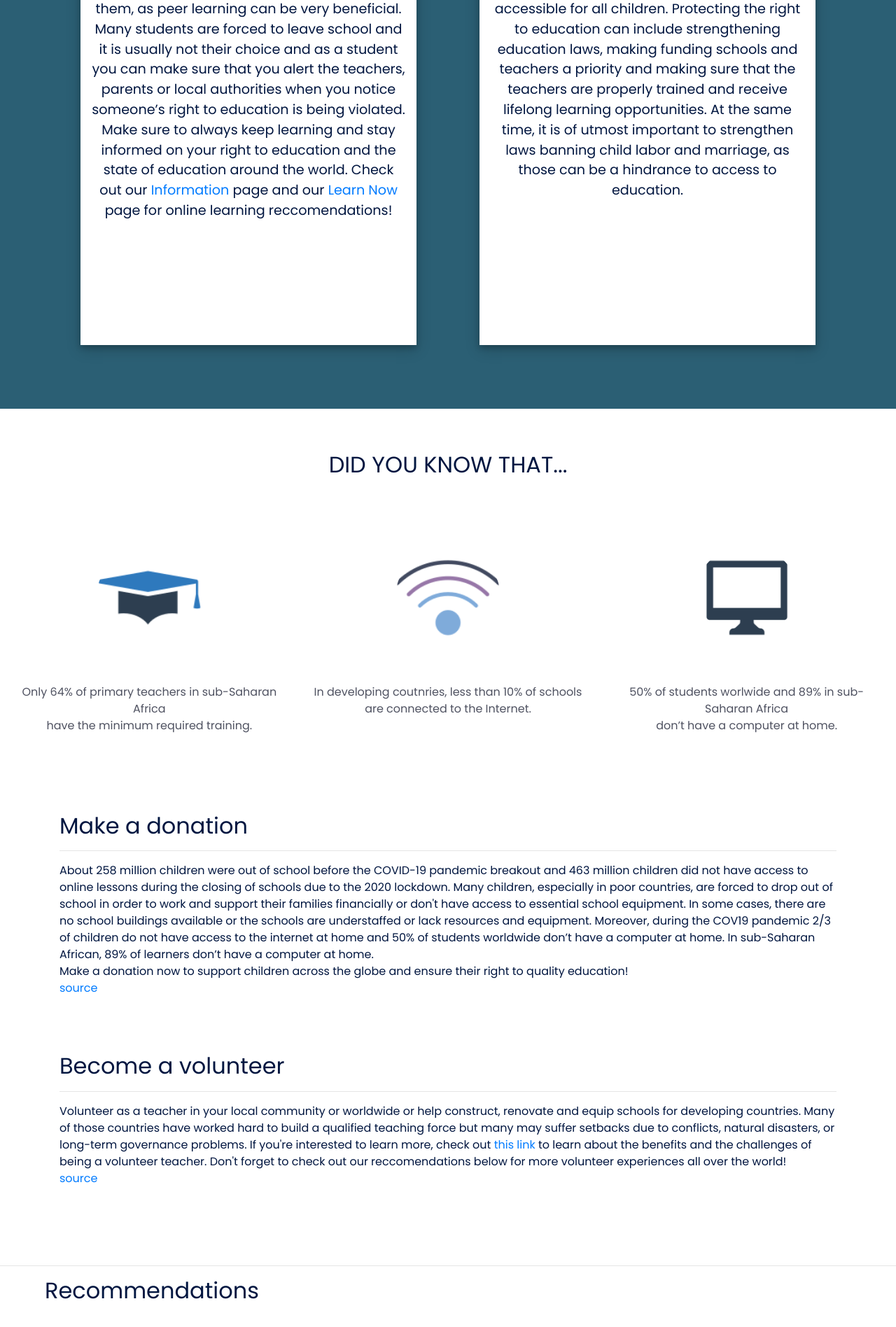
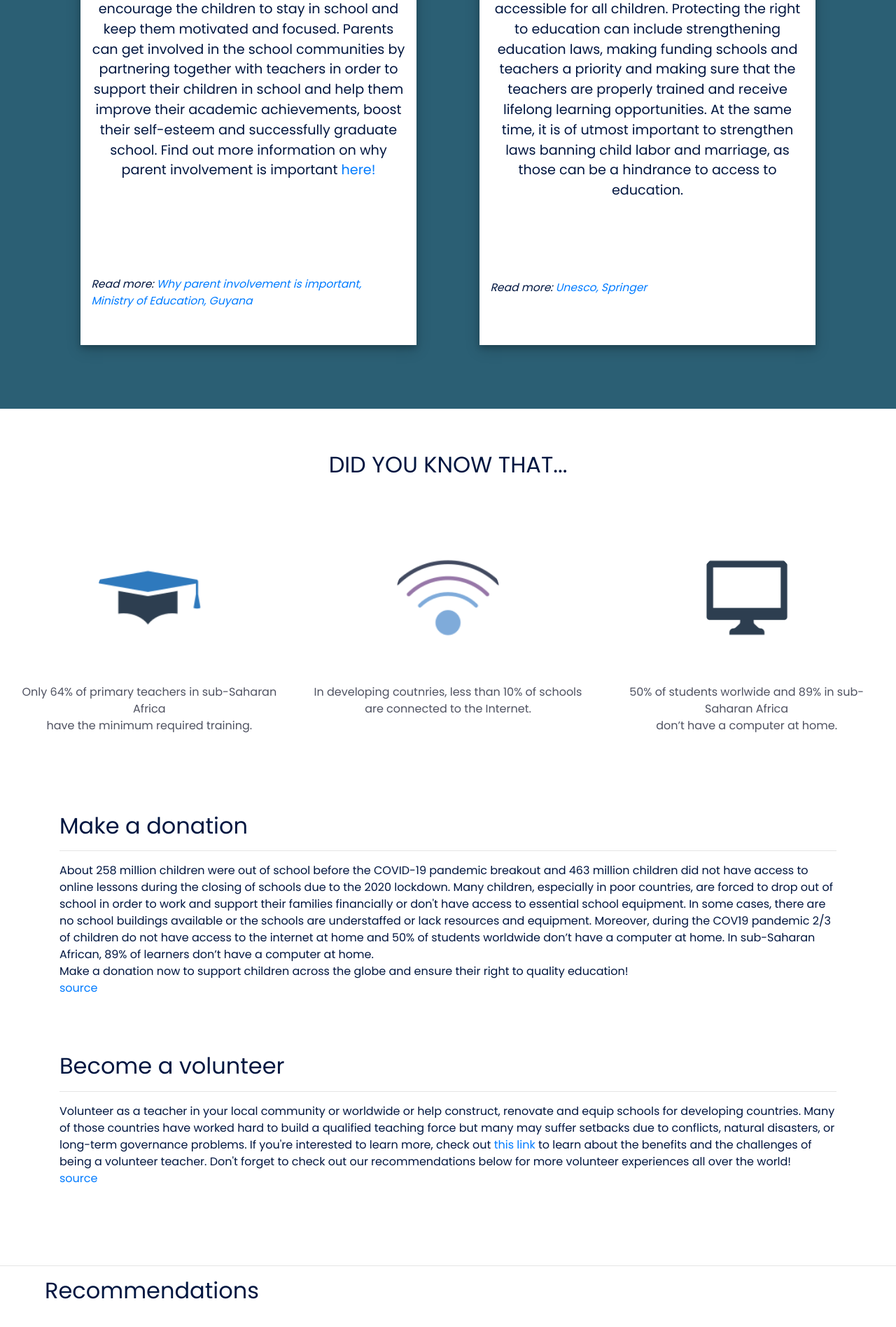
Before and after one commit to gesot/education-for-all, a PHP site: page /WaysToHelp.html in a window 1280 px wide. Shown: the part 2856-4752 px from the top of the page at 70% size. Run offline with PHP 8.4, Linux system fonts and the light colour scheme.

Commit message:
updated content and sources

```diff
--- a/WaysToHelp.css
+++ b/WaysToHelp.css
@@ -279,7 +279,14 @@ p {
     margin: 0 auto;
   }
 }
-
+.sources {
+  font-size: 13px;
+  text-align: left;
+  font-style: italic;
+}
+a {
+  color: red;
+}
 /*--TAKE ACTION CSS--*/
 .did-you-know {
   margin-bottom: 0;
@@ -308,7 +315,7 @@ p {
   margin-top: 6em;
   margin-bottom: 6em;
 }
-/*RECCOMENDATIONS CSS*/
+/*RECOMEMNDATIONS CSS*/
 
 .clearfix:after {
   content: "";
@@ -358,11 +365,11 @@ p {
 .button-text a:hover {
   color: white;
 }
-.reccomendations h2 {
+.recommendations h2 {
   margin-bottom: 30px;
   margin-left: 15px;
 }
-.reccomendations .row {
+.recommendations .row {
   margin: 0 auto;
 }
 .carousel-control-prev,
--- a/WaysToHelp.html
+++ b/WaysToHelp.html
@@ -131,6 +131,21 @@
                     demand and receive continuous training in order to provide
                     the best services possible.
                   </p>
+                  <br /><br /><br />
+                  <div class="sources">
+                    <p style="text-align: left">
+                      Read more:
+                      <a
+                        href="https://en.unesco.org/commemorations/worldteachersday"
+                        target="_blank"
+                      >
+                        World Teachers' Day,
+                      </a>
+                      <a href="http://uis.unesco.org/en/topic/teachers">
+                        Unesco: Teachers
+                      </a>
+                    </p>
+                  </div>
                 </div>
               </div>
             </div>
@@ -156,8 +171,28 @@
                     are forced to leave school and it is usually not their
                     choice and as a student you can make sure that you alert the
                     teachers, parents or local authorities when you notice
-                    someone’s right to education is being violated.
+                    someone’s right to education is being violated. Make sure to
+                    always keep learning and stay informed on your right to
+                    education and the state of education around the world. Check
+                    out our <a href="information.html">Information</a> page and
+                    our <a href="learn-now.html"> Learn Now </a> page for online
+                    learning recommendations!
                   </p>
+                  <br /><br /><br />
+                  <div class="sources">
+                    <p style="text-align: left">
+                      Read more:
+
+                      <a
+                        href="https://en.unesco.org/news/what-can-i-do-help-advance-right-education"
+                      >
+                        Unesco,
+                      </a>
+                      <a href="https://tomprof.stanford.edu/posting/418">
+                        What is peer learning and why is it important?
+                      </a>
+                    </p>
+                  </div>
                 </div>
               </div>
             </div>
@@ -176,22 +211,42 @@
                   />
                 </a>
                 <div class="desc">
-                  <h4>Are you a student?</h4>
+                  <h4>Are you a parent?</h4>
                   <p>
-                    As a student you play an important role in ensuring the
-                    right to quality education. You can influence your peers to
-                    stay motivated and focused in school and learn together with
-                    them, as peer learning can be very beneficial. Many students
-                    are forced to leave school and it is usually not their
-                    choice and as a student you can make sure that you alert the
-                    teachers, parents or local authorities when you notice
-                    someone’s right to education is being violated. Make sure to
-                    always keep learning and stay informed on your right to
-                    education and the state of education around the world. Check
-                    out our <a href="information.html">Information</a> page and
-                    our <a href="learn-now.html"> Learn Now </a> page for online
-                    learning reccomendations!
+                    Parents play a key role in shaping their children’ future.
+                    They must ensure that their children, both girls and boys
+                    equally, have access to quality education. They must
+                    encourage the children to stay in school and keep them
+                    motivated and focused. Parents can get involved in the
+                    school communities by partnering together with teachers in
+                    order to support their children in school and help them
+                    improve their academic achievements, boost their self-esteem
+                    and successfully graduate school. Find out more information
+                    on why parent involvement is important
+                    <a
+                      href="https://www.waterford.org/education/how-parent-involvment-leads-to-student-success/"
+                      target="_blank"
+                      >here!
+                    </a>
                   </p>
+                  <br /><br /><br /><br /><br />
+                  <div class="sources">
+                    <p style="text-align: left">
+                      Read more:
+                      <a
+                        href="https://www.waterford.org/education/how-parent-involvment-leads-to-student-success/"
+                        target="_blank"
+                      >
+                        Why parent involvement is important,
+                      </a>
+                      <a
+                        href="https://www.education.gov.gy/web/index.php/parenting-tips/item/904-five-reasons-for-parents-to-get-involved-in-their-child-s-education"
+                        target="_blank"
+                      >
+                        Ministry of Education, Guyana
+                      </a>
+                    </p>
+                  </div>
                 </div>
               </div>
             </div>
@@ -221,6 +276,22 @@
                     to strengthen laws banning child labor and marriage, as
                     those can be a hindrance to access to education.
                   </p>
+                  <br /><br /><br /><br />
+                  <div class="sources">
+                    <p style="text-align: left">
+                      Read more:
+                      <a
+                        href="https://en.unesco.org/news/what-can-i-do-help-advance-right-education"
+                      >
+                        Unesco,
+                      </a>
+                      <a
+                        href="https://link.springer.com/article/10.1007/s10972-009-9180-5"
+                      >
+                        Springer
+                      </a>
+                    </p>
+                  </div>
                 </div>
               </div>
             </div>
@@ -281,7 +352,7 @@
             their right to quality education!<br />
             <a
               href="https://www.globalpartnership.org/results/education-data-highlights"
-              targe="_blank"
+              target="_blank"
               >source</a
             >
           </p>
@@ -306,12 +377,12 @@
               this link
             </a>
             to learn about the benefits and the challenges of being a volunteer
-            teacher. Don't forget to check out our reccomendations below for
+            teacher. Don't forget to check out our recommendations below for
             more volunteer experiences all over the world!
             <br />
             <a
               href="https://www.brookings.edu/blog/education-plus-development/2020/04/13/coronavirus-and-challenging-times-for-education-in-developing-countries/"
-              targe="_blank"
+              target="_blank"
               >source</a
             >
           </p>
@@ -320,18 +391,18 @@
     </div>
     <!--END OF TAKE ACTION-->
 
-    <!--START OF RECCOMENDATIONS-->
+    <!--START OF RECOMmENDATIONS-->
     <hr />
     <h2 style="margin-left: 2em">Recommendations</h2>
     <br /><br />
     <div
-      id="reccomendations-carousel"
+      id="recommendations-carousel"
       class="carousel slide"
       data-interval="false"
     >
       <div class="carousel-inner">
         <div class="carousel-item active">
-          <section class="reccomendations">
+          <section class="recommendations">
             <div class="container-fluid">
               <div class="row">
                 <div class="row">
@@ -421,7 +492,7 @@
           </section>
         </div>
         <div class="carousel-item">
-          <section class="reccomendations">
+          <section class="recommendations">
             <div class="container-fluid">
               <div class="row">
                 <div class="row">
@@ -513,7 +584,7 @@
         <a
           class="carousel-control-prev"
           id="prev"
-          href="#reccomendations-carousel"
+          href="#recommendations-carousel"
           data-slide="prev"
         >
           &#8249;</a
@@ -521,7 +592,7 @@
         <a
           class="carousel-control-next"
           id="next"
-          href="#reccomendations-carousel"
+          href="#recommendations-carousel"
           data-slide="next"
         >
           &#8250;</a
```
